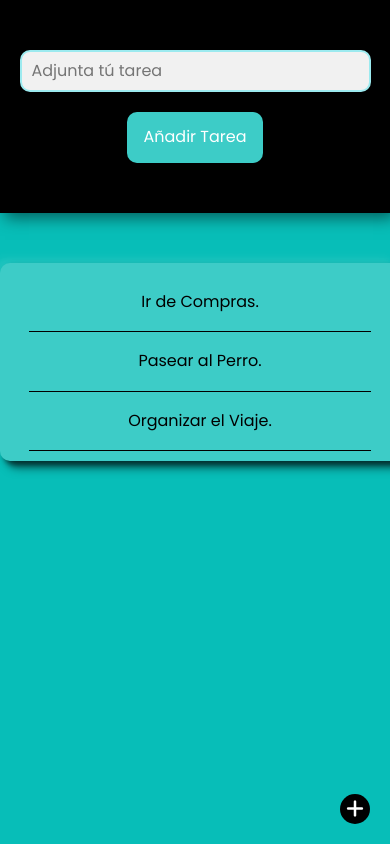
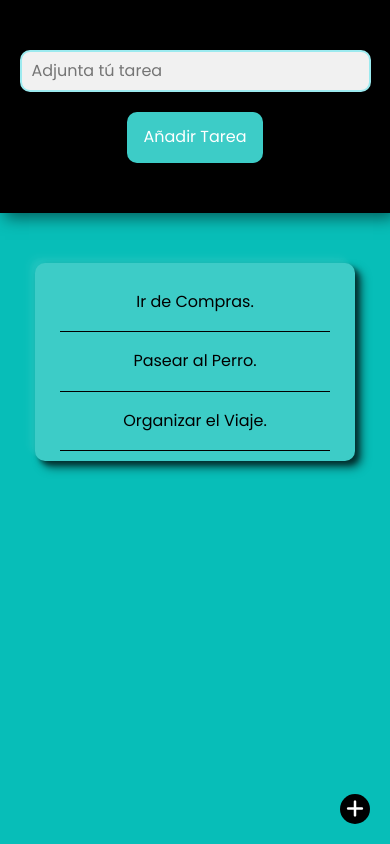
Before and after one commit to Zekcron12/JS-AdjuntarTarea, a plain HTML site: page index.html in a window 390 px wide. Drawn offline with Linux system fonts and the light colour scheme.

Commit message:
Add files via upload

```diff
--- a/css/style.css
+++ b/css/style.css
@@ -88,6 +88,11 @@ body {
 }
 .tareas .lista li a:hover {
 	color: #FF2727;
+}
+@media screen and (max-width: 400px) {
+  .tareas {
+    width: 20rem;
+  }
 }
 /*-------------------- End - Cuerpo Principal --------------------*/
 
```
